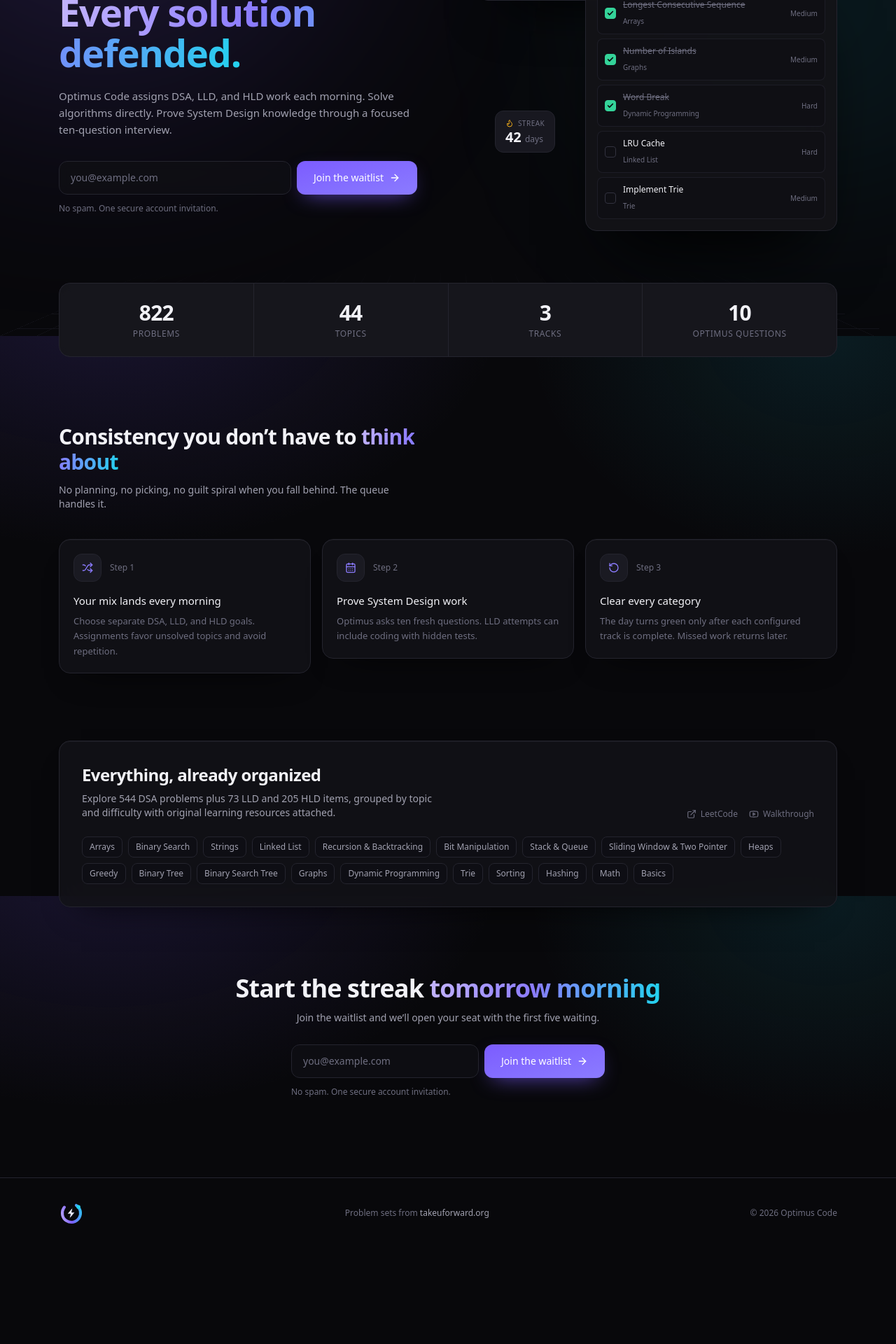
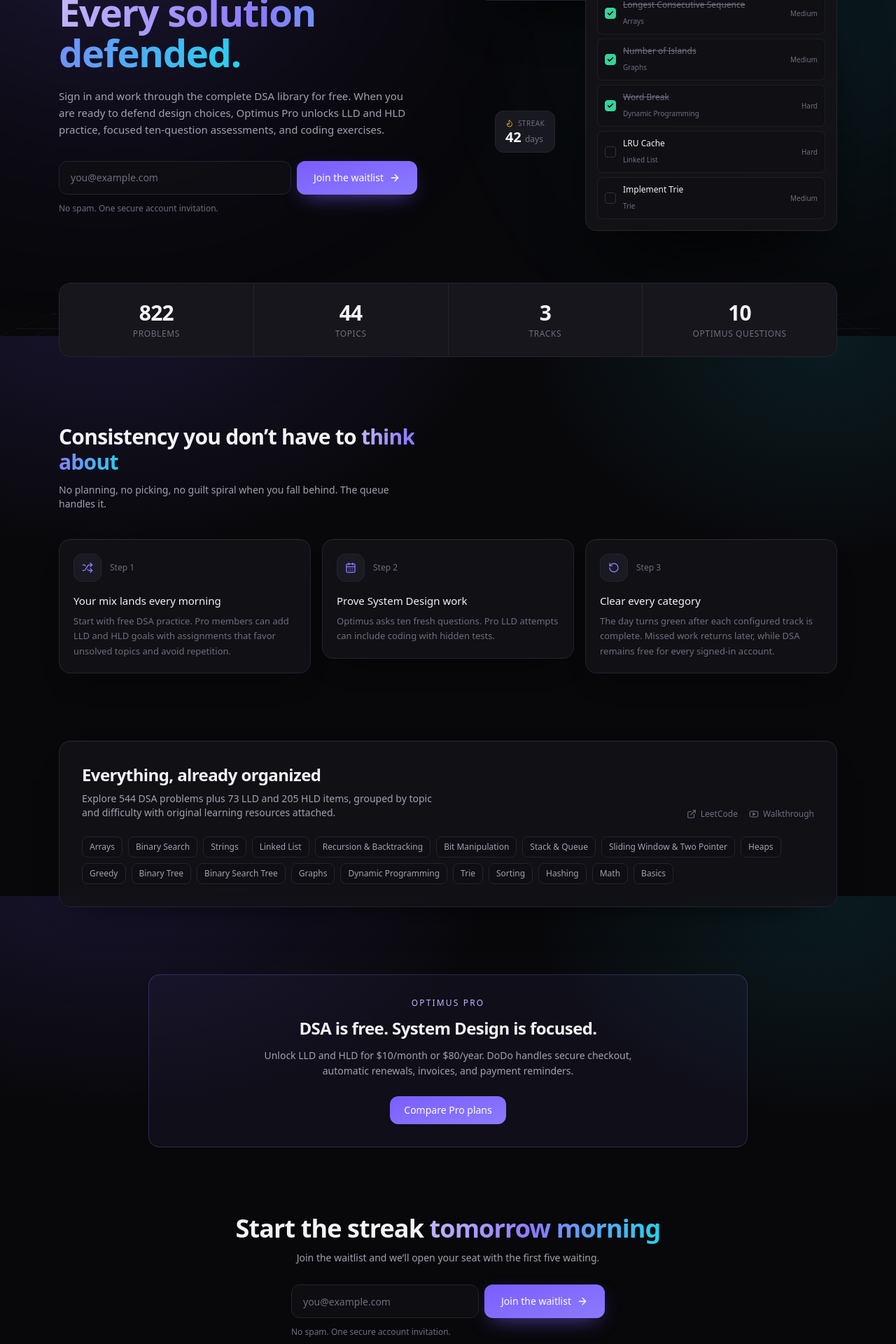
Before and after one commit to ayan-mn18/Optimus-Code-UI, a React (Vite) app: page / in a window 1280 px wide. Shown: the part 320-2240 px from the top of the page at 70% size. Before the commit the page ends 2103 px from the top, so only its background shows below. Built offline with nearby package versions, Linux system fonts and the light colour scheme; no server answers.

Commit message:
feat: explain and surface pro system design access

```diff
--- a/src/lib/api.ts
+++ b/src/lib/api.ts
@@ -175,7 +175,7 @@ export const api = {
       { method: 'POST' },
     ),
 
-  subscription: () => request<{ subscription: Subscription | null }>('/api/billing/subscription'),
+  subscription: () => request<{ subscription: Subscription | null; billingExempt: boolean }>('/api/billing/subscription'),
 
   createCheckout: (plan: 'monthly' | 'annual') =>
     request<{ checkoutUrl: string }>('/api/billing/checkout', { method: 'POST', ...body({ plan }) }),
--- a/src/lib/types.ts
+++ b/src/lib/types.ts
@@ -17,6 +17,7 @@ export interface User {
   timezone: string;
   pictureUrl: string | null;
   authProvider: 'password' | 'google';
+  billingExempt: boolean;
   avatarSeed: string;
   showOnLeaderboard: boolean;
   createdAt: string;
--- a/src/pages/AuthPage.tsx
+++ b/src/pages/AuthPage.tsx
@@ -10,7 +10,7 @@ import { ApiError } from '@/lib/api';
 import { browserTimezone } from '@/lib/utils';
 
 const HIGHLIGHTS = [
-  { icon: Layers, title: 'DSA, LLD, and HLD', body: 'A unified catalog with separate daily goals for every interview track.' },
+  { icon: Layers, title: 'DSA free for everyone', body: 'Sign in for the complete DSA library. Optimus Pro adds LLD and HLD when you are ready.' },
   { icon: Shuffle, title: 'Your mix arrives daily', body: 'Randomized assignments favor unsolved topics and avoid repetitive practice.' },
   { icon: Flame, title: 'System Design gets verified', body: 'Optimus asks ten questions and runs hidden coding tests before completion.' },
 ];
@@ -89,7 +89,7 @@ export function AuthPage() {
             <span className="gradient-text">The sheet handles itself.</span>
           </h1>
           <p className="mt-5 max-w-lg text-[15px] leading-relaxed text-ink-muted">
-            Optimus Code assigns DSA, LLD, and HLD practice each morning. Clear every category and the day turns green. System Design counts only after Optimus approves it.
+            Optimus Code assigns DSA practice each morning for free. Pro members can add LLD and HLD, then prove System Design choices through verified assessments.
           </p>
 
           <ul className="mt-10 grid gap-3">
--- a/src/pages/Landing.tsx
+++ b/src/pages/Landing.tsx
@@ -19,17 +19,17 @@ const STEPS = [
   {
     icon: Shuffle,
     title: 'Your mix lands every morning',
-    body: 'Choose separate DSA, LLD, and HLD goals. Assignments favor unsolved topics and avoid repetition.',
+    body: 'Start with free DSA practice. Pro members can add LLD and HLD goals with assignments that favor unsolved topics and avoid repetition.',
   },
   {
     icon: CalendarDays,
     title: 'Prove System Design work',
-    body: 'Optimus asks ten fresh questions. LLD attempts can include coding with hidden tests.',
+    body: 'Optimus asks ten fresh questions. Pro LLD attempts can include coding with hidden tests.',
   },
   {
     icon: RotateCcw,
     title: 'Clear every category',
-    body: 'The day turns green only after each configured track is complete. Missed work returns later.',
+    body: 'The day turns green after each configured track is complete. Missed work returns later, while DSA remains free for every signed-in account.',
   },
 ];
 
@@ -109,7 +109,7 @@ export function Landing() {
           </h1>
 
           <p className="mt-5 max-w-lg text-[15px] leading-relaxed text-ink-muted">
-            Optimus Code assigns DSA, LLD, and HLD work each morning. Solve algorithms directly. Prove System Design knowledge through a focused ten-question interview.
+            Sign in and work through the complete DSA library for free. When you are ready to defend design choices, Optimus Pro unlocks LLD and HLD practice, focused ten-question assessments, and coding exercises.
           </p>
 
           <div className="mt-8 max-w-lg">
@@ -215,6 +215,19 @@ export function Landing() {
         </div>
       </section>
 
+      <section className="relative mx-auto w-full max-w-4xl px-5 pb-24">
+        <div className="rounded-2xl border border-brand/25 bg-brand/[0.06] p-6 text-center sm:p-8">
+          <p className="text-xs uppercase tracking-[0.18em] text-brand-pale">Optimus Pro</p>
+          <h2 className="mt-3 text-2xl font-semibold tracking-tight">DSA is free. System Design is focused.</h2>
+          <p className="mx-auto mt-3 max-w-xl text-sm leading-relaxed text-ink-muted">
+            Unlock LLD and HLD for $10/month or $80/year. DoDo handles secure checkout, automatic renewals, invoices, and payment reminders.
+          </p>
+          <Link to="/pricing" className="mt-6 inline-flex h-10 items-center justify-center rounded-xl bg-linear-to-br from-brand-strong to-brand px-5 text-sm font-medium text-white">
+            Compare Pro plans
+          </Link>
+        </div>
+      </section>
+
       {/* ---- closing CTA ------------------------------------------------------ */}
       <section className="relative mx-auto w-full max-w-3xl px-5 pb-28 text-center">
         <h2 className="text-3xl font-semibold tracking-tight sm:text-4xl">
--- a/src/pages/Onboarding.tsx
+++ b/src/pages/Onboarding.tsx
@@ -1,5 +1,5 @@
 import { useState } from 'react';
-import { Navigate, useNavigate } from 'react-router-dom';
+import { Link, Navigate, useNavigate } from 'react-router-dom';
 import { motion } from 'framer-motion';
 import { Check, Rocket } from 'lucide-react';
 import { Button, Card } from '@/components/ui/primitives';
@@ -13,10 +13,14 @@ const TARGETS: { value: DailyGoals; label: string; body: string; recommended?: b
   { value: { DSA: 3, LLD: 1, HLD: 1 }, label: 'Standard', body: 'Three DSA, one LLD, and one HLD.', recommended: true },
   { value: { DSA: 5, LLD: 2, HLD: 1 }, label: 'Sprint', body: 'Five DSA, two LLD, and one HLD.' },
 ];
+const FREE_TARGETS: { value: DailyGoals; label: string; body: string; recommended?: boolean }[] = [
+  { value: { DSA: 3, LLD: 0, HLD: 0 }, label: 'DSA focus', body: 'Three DSA problems. Free for every signed-in account.', recommended: true },
+];
 
 export function Onboarding() {
-  const { enrollment } = useAuth();
-  const [goals, setGoals] = useState<DailyGoals>({ DSA: 3, LLD: 1, HLD: 1 });
+  const { enrollment, user } = useAuth();
+  const options = user?.billingExempt ? TARGETS : FREE_TARGETS;
+  const [goals, setGoals] = useState<DailyGoals>(options[0].value);
   const enroll = useEnroll();
   const navigate = useNavigate();
 
@@ -43,14 +47,16 @@ export function Onboarding() {
             Join the <span className="gradient-text">daily challenge</span>
           </h1>
           <p className="mx-auto mt-2 max-w-md text-sm text-ink-muted">
-            Pick a daily mix. Optimus assigns DSA, LLD, and HLD work across different topics. Complete every category before midnight to keep the day green.
+            {user?.billingExempt
+              ? 'Pick a daily mix across DSA, LLD, and HLD. Complete every category before midnight to keep the day green.'
+              : 'Start with a focused DSA routine. DSA is free for every signed-in account; LLD and HLD unlock with Optimus Pro.'}
           </p>
         </div>
 
         <Card className="space-y-3">
           <fieldset>
             <legend className="sr-only">Daily target</legend>
-            {TARGETS.map((option) => {
+            {options.map((option) => {
               const selected = goals.DSA === option.value.DSA && goals.LLD === option.value.LLD && goals.HLD === option.value.HLD;
               return (
                 <label
@@ -96,6 +102,12 @@ export function Onboarding() {
             })}
           </fieldset>
 
+          {!user?.billingExempt && (
+            <p className="pt-2 text-center text-xs text-ink-dim">
+              Want LLD and HLD in your daily mix? <Link to="/pricing" className="text-brand-pale hover:underline">View Pro plans</Link>.
+            </p>
+          )}
+
           <Button size="lg" className="w-full" loading={enroll.isPending} onClick={start}>
             Start the challenge
           </Button>
--- a/src/pages/Settings.tsx
+++ b/src/pages/Settings.tsx
@@ -95,15 +95,25 @@ export function Settings() {
       </Card>
 
       <Card>
-        <CardHeader title="Subscription" hint="Optimus Pro includes System Design assessments and coding exercises." />
+        <CardHeader title="Subscription" hint="DSA is free for every signed-in account. Optimus Pro unlocks LLD and HLD." />
         <div className="flex flex-wrap items-center justify-between gap-3 rounded-xl border border-line bg-surface/50 px-4 py-3">
           <div>
-            <p className="text-sm font-medium text-ink">{subscription.data?.subscription ? `${subscription.data.subscription.plan} plan` : 'No active plan'}</p>
-            <p className="mt-1 text-xs capitalize text-ink-dim">{subscription.data?.subscription?.status ?? 'Choose monthly or annual billing.'}</p>
+            <p className="text-sm font-medium text-ink">
+              {subscription.data?.billingExempt
+                ? 'Complimentary Pro access'
+                : subscription.data?.subscription
+                  ? `${subscription.data.subscription.plan} plan`
+                  : 'DSA free · Pro not active'}
+            </p>
+            <p className="mt-1 text-xs capitalize text-ink-dim">
+              {subscription.data?.billingExempt ? 'Legacy account exception' : subscription.data?.subscription?.status ?? 'Choose monthly or annual billing.'}
+            </p>
           </div>
-          <Link to="/pricing" className="inline-flex h-9 items-center rounded-lg border border-line-strong bg-elevated px-3 text-xs font-medium text-ink-muted hover:border-brand/50 hover:text-ink">
-            View pricing
-          </Link>
+          {!subscription.data?.billingExempt && (
+            <Link to="/pricing" className="inline-flex h-9 items-center rounded-lg border border-line-strong bg-elevated px-3 text-xs font-medium text-ink-muted hover:border-brand/50 hover:text-ink">
+              View pricing
+            </Link>
+          )}
         </div>
       </Card>
 
--- a/src/pages/SystemDesign.tsx
+++ b/src/pages/SystemDesign.tsx
@@ -1,9 +1,10 @@
 import { useEffect, useMemo, useState } from 'react';
 import { Link, useNavigate, useParams, useSearchParams } from 'react-router-dom';
-import { BookOpen, CheckCircle2, ChevronDown, ChevronLeft, ChevronRight, RotateCcw, Search, Sparkles, Youtube } from 'lucide-react';
+import { BookOpen, CheckCircle2, ChevronDown, ChevronLeft, ChevronRight, LockKeyhole, RotateCcw, Search, Sparkles, Youtube } from 'lucide-react';
 import { Button, Card, Chip, DifficultyBadge, EmptyState, Skeleton } from '@/components/ui/primitives';
 import { useCreateAssessment, useSystemDesign } from '@/hooks/useSystemDesign';
 import { cn, youtubeWatchUrl } from '@/lib/utils';
+import { ApiError } from '@/lib/api';
 import type { Difficulty, Problem } from '@/lib/types';
 
 type SolveStatus = 'all' | 'solved' | 'unsolved';
@@ -59,6 +60,7 @@ export function SystemDesign() {
   }, [pageItems]);
 
   const filtersActive = Boolean(search || topic !== 'all' || difficulty !== 'all' || status !== 'all');
+  const isLocked = query.error instanceof ApiError && query.error.status === 402;
   const resetFilters = () => {
     setSearch('');
     setTopic('all');
@@ -173,7 +175,20 @@ export function SystemDesign() {
         </p>
       )}
 
-      {query.isError ? (
+      {isLocked ? (
+        <Card className="border-brand/30 bg-brand/[0.06] p-8 text-center">
+          <span className="mx-auto grid size-12 place-items-center rounded-2xl border border-brand/30 bg-brand/10 text-brand-pale">
+            <LockKeyhole className="size-5" />
+          </span>
+          <h2 className="mt-5 text-xl font-semibold">{kind} is part of Optimus Pro</h2>
+          <p className="mx-auto mt-2 max-w-md text-sm leading-relaxed text-ink-muted">
+            Your DSA library stays free. Unlock this catalogue, AI assessments, and design coding tasks with a monthly or annual Pro plan.
+          </p>
+          <Link to="/pricing" className="mt-6 inline-flex h-10 items-center justify-center rounded-xl bg-linear-to-br from-brand-strong to-brand px-5 text-sm font-medium text-white">
+            View Pro plans
+          </Link>
+        </Card>
+      ) : query.isError ? (
         <Card className="border-bad/30">
           <p className="text-sm font-medium text-bad">Could not load the {kind} catalog.</p>
           <p className="mt-1 text-xs text-ink-dim">{query.error.message}</p>
```
Also changed, not shown: src/pages/Pricing.tsx (+16 -6 lines).
